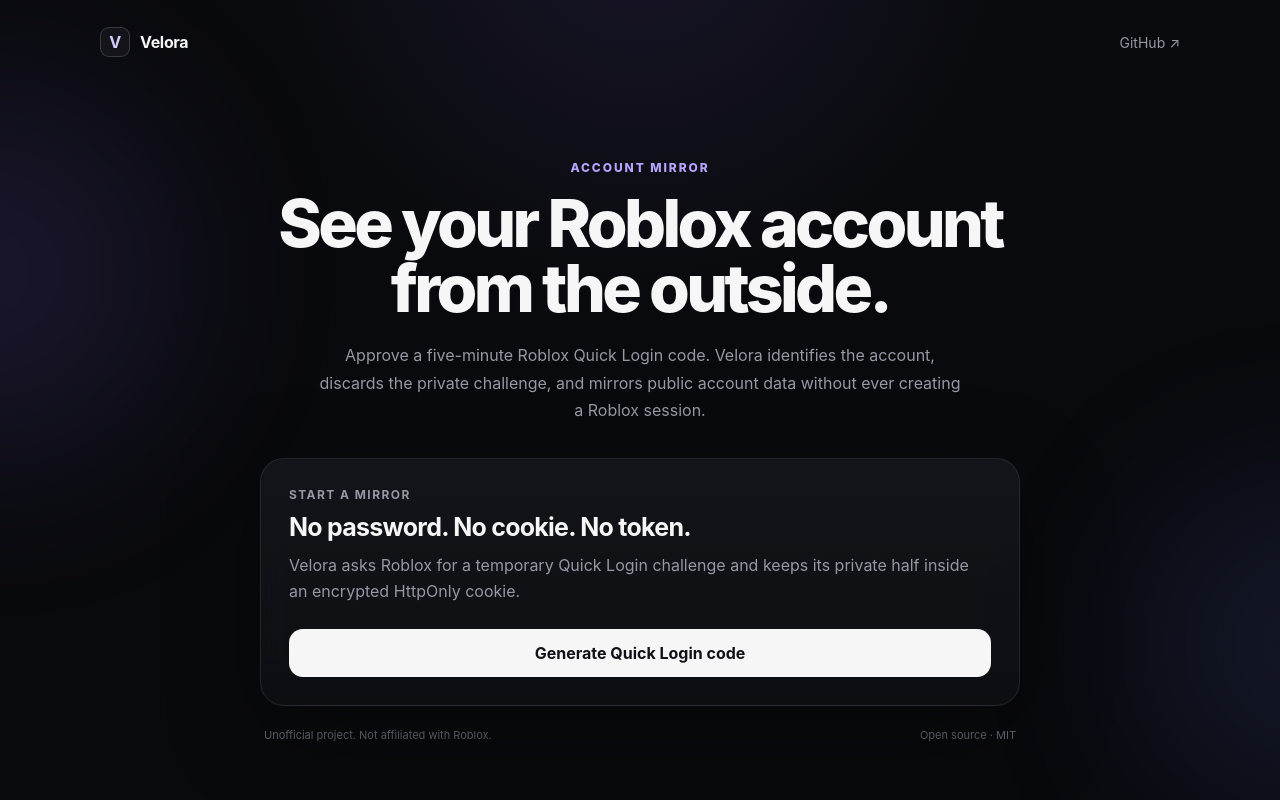
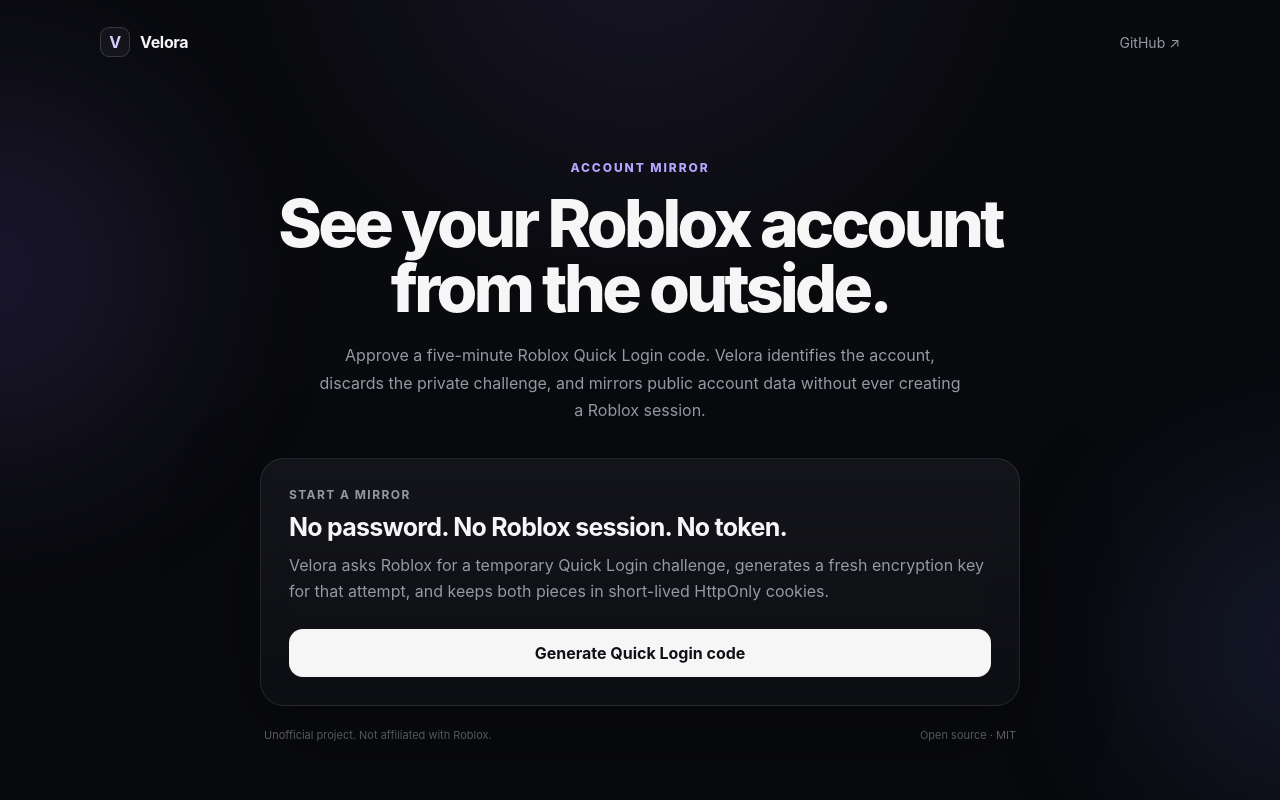
Before and after one commit to svyixiu/Velora, a Next.js app: page / in a window 1280 px wide. Built offline with nearby package versions, Linux system fonts and the light colour scheme.

Commit message:
Explain zero-config ephemeral sessions

```diff
--- a/app/page.js
+++ b/app/page.js
@@ -230,8 +230,8 @@
             {phase === "idle" || phase === "creating" ? (
               <>
                 <div className="card-kicker">Start a mirror</div>
-                <h2>No password. No cookie. No token.</h2>
-                <p className="muted">Velora asks Roblox for a temporary Quick Login challenge and keeps its private half inside an encrypted HttpOnly cookie.</p>
+                <h2>No password. No Roblox session. No token.</h2>
+                <p className="muted">Velora asks Roblox for a temporary Quick Login challenge, generates a fresh encryption key for that attempt, and keeps both pieces in short-lived HttpOnly cookies.</p>
                 <button className="primary-button" type="button" onClick={createCode} disabled={phase === "creating"}>
                   {phase === "creating" ? "Creating code…" : "Generate Quick Login code"}
                 </button>
```
